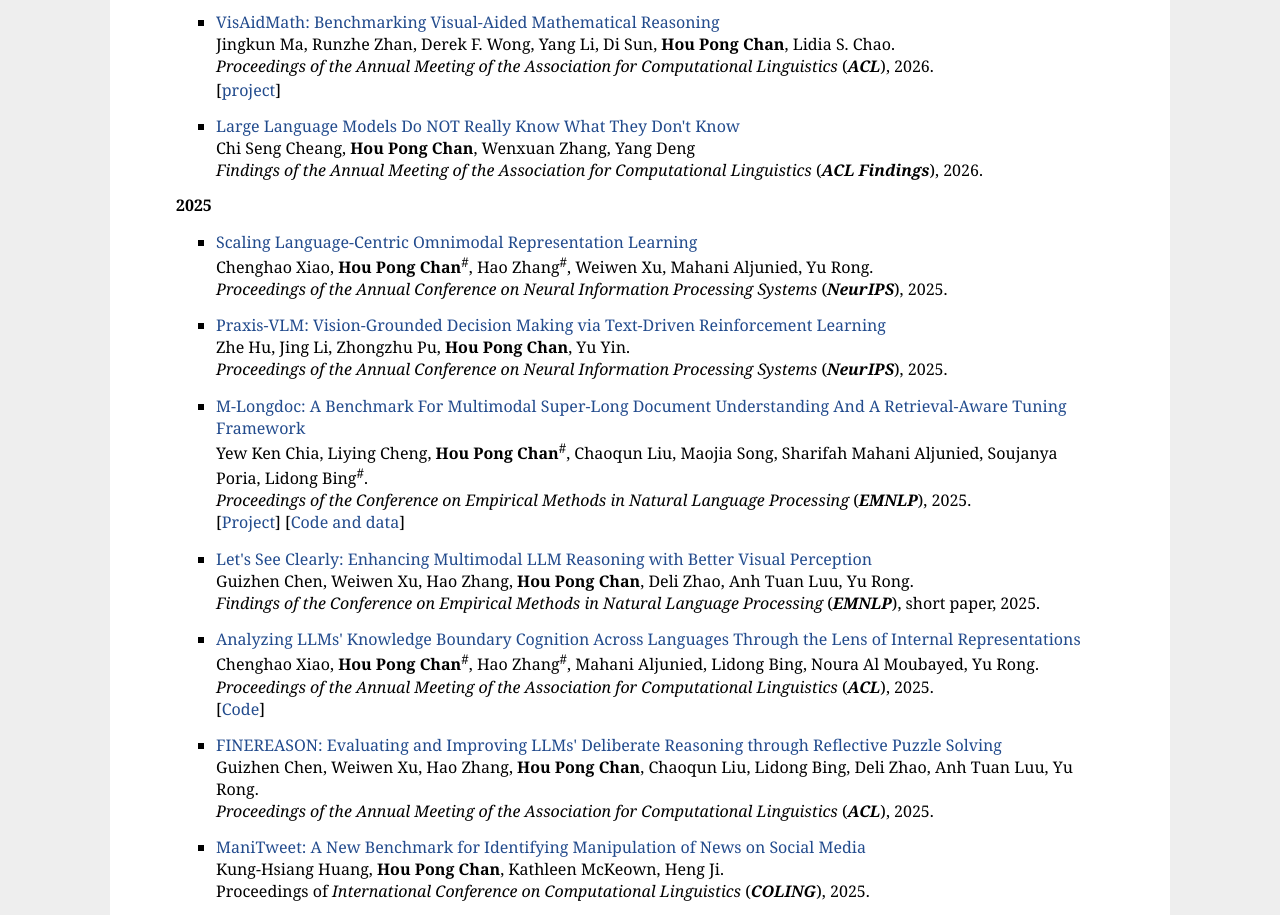
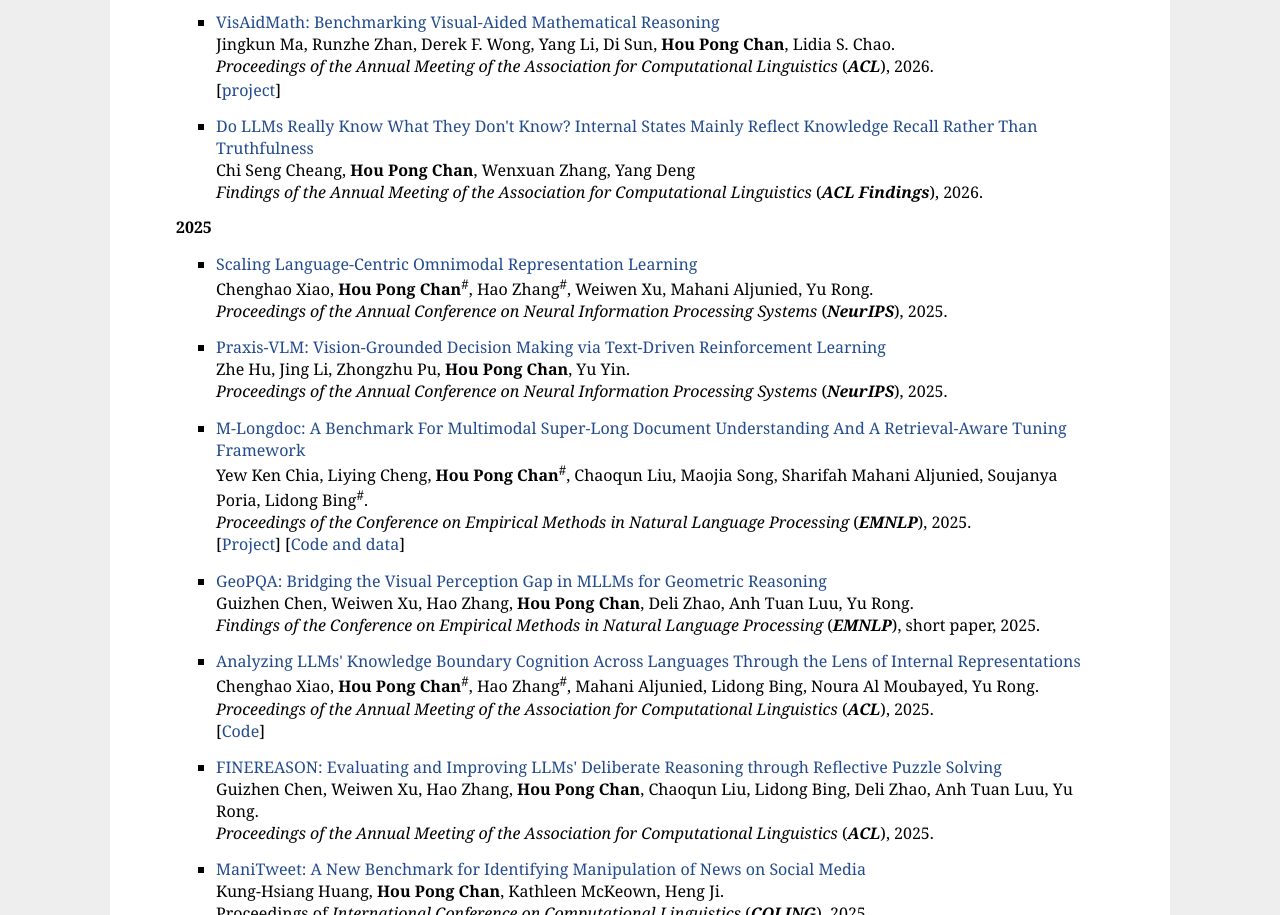
Before and after one commit to kenchan0226/kenchan0226.github.io, a plain HTML site: page index.html in a window 1280 px wide. Shown: the part 1486-2401 px from the top of the page. Drawn offline with Linux system fonts and the light colour scheme.

Commit message:
Sync two publication titles with CV
- ACL Findings 2026: 'Do LLMs Really Know What They Don't Know? ...'
- EMNLP Findings 2025: 'GeoPQA: Bridging the Visual Perception Gap ...'

```diff
--- a/index.html
+++ b/index.html
@@ -203,7 +203,7 @@
                 </p>
             </li>
 			<li>
-	            <a href="https://aclanthology.org/2026.findings-acl.34.pdf" target="_blank">Large Language Models Do NOT Really Know What They Don't Know</a><br>
+	            <a href="https://aclanthology.org/2026.findings-acl.34.pdf" target="_blank">Do LLMs Really Know What They Don't Know? Internal States Mainly Reflect Knowledge Recall Rather Than Truthfulness</a><br>
 	            Chi Seng Cheang, <b>Hou Pong Chan</b>, Wenxuan Zhang, Yang Deng </br>
 		    <em>Findings of the Annual Meeting of the Association for Computational Linguistics</em> (<i><b>ACL Findings</b></i>), 2026.</br>
             </li>
@@ -230,7 +230,7 @@
 			[<a href="https://multimodal-documents.github.io" target="_blank">Project</a>] [<a href="https://github.com/kenchan0226/multimodal-docs-public" target="_blank">Code and data</a>]
             </li>
 			<li>
-                <a href="https://aclanthology.org/2025.findings-emnlp.1400.pdf" target="_blank">Let's See Clearly: Enhancing Multimodal LLM Reasoning with Better Visual Perception</a><br>
+                <a href="https://aclanthology.org/2025.findings-emnlp.1400.pdf" target="_blank">GeoPQA: Bridging the Visual Perception Gap in MLLMs for Geometric Reasoning</a><br>
                 Guizhen Chen, Weiwen Xu, Hao Zhang, <b>Hou Pong Chan</b>, Deli Zhao, Anh Tuan Luu, Yu Rong. </br>
 			<em>Findings of the Conference on Empirical Methods in Natural Language Processing</em>
                 (<i><b>EMNLP</b></i>), short paper, 2025.</br>
```
